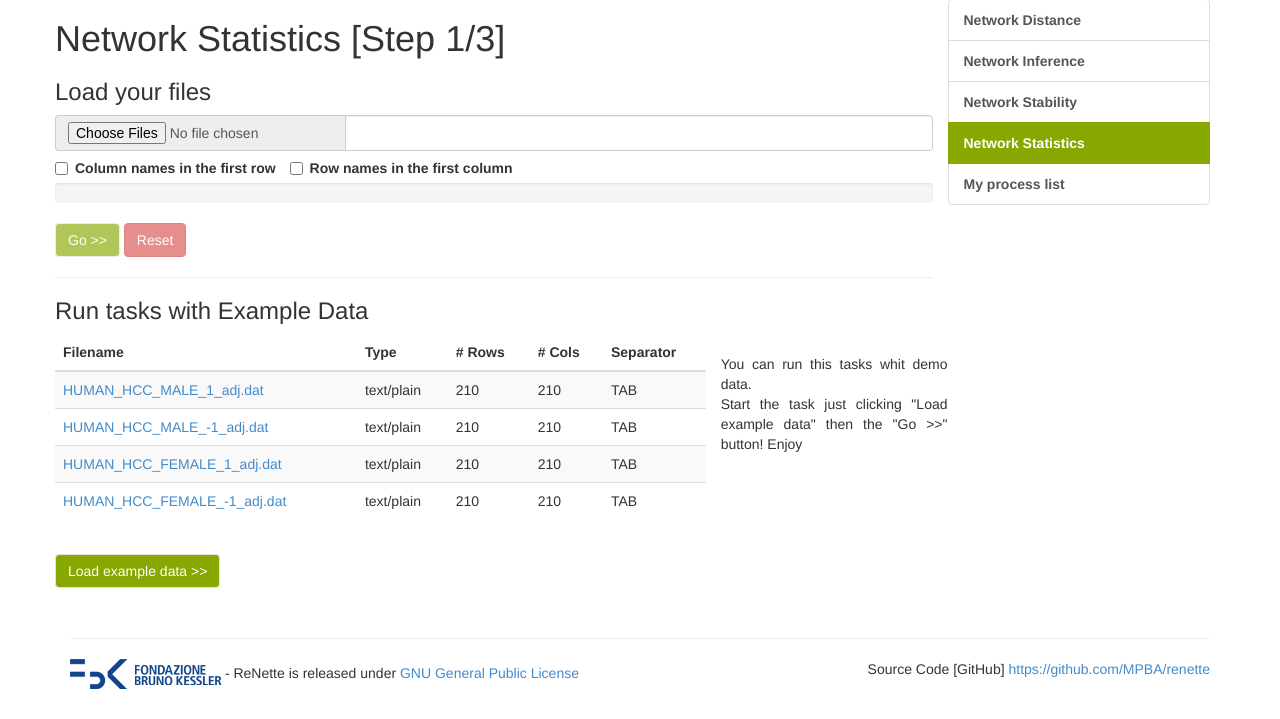
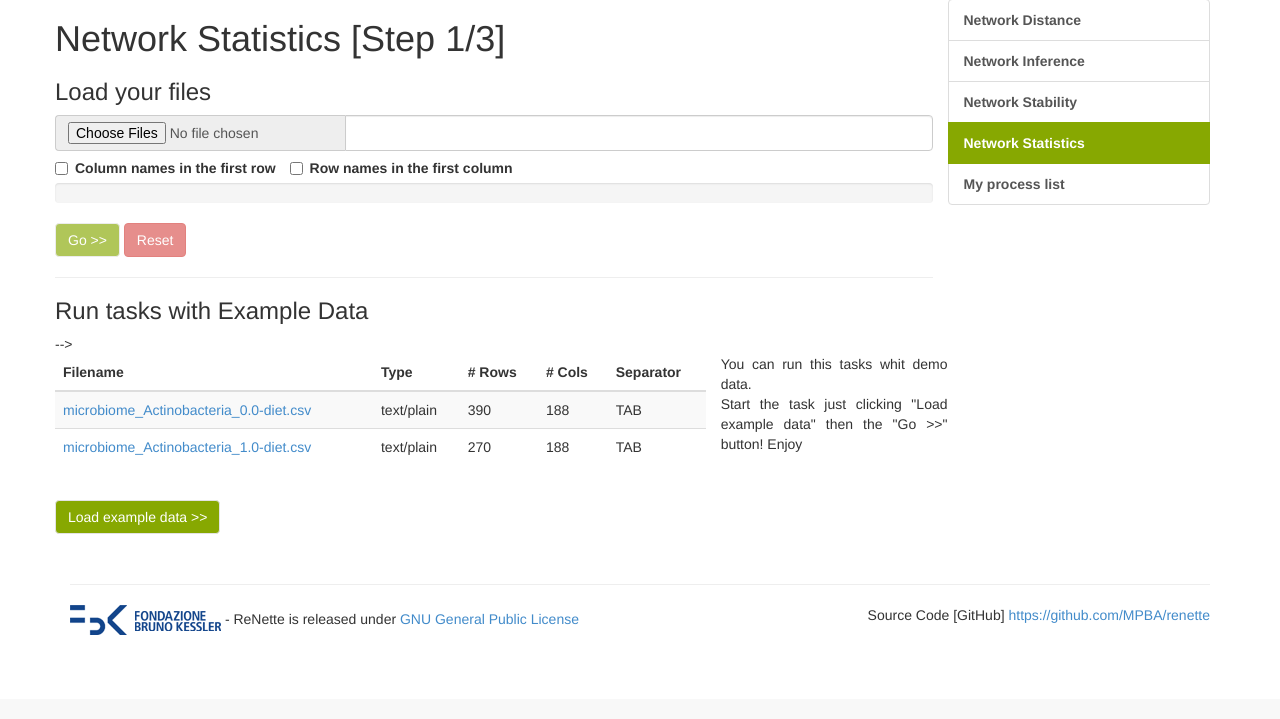
Before and after one commit to MPBA/renette, a Django app: page /engine/network/stats/ in a window 1280 px wide. Shown: the part 101-820 px from the top of the page. After the commit the page ends 736 px from the top, so only its background shows below. Run offline with Django 3.2, Linux system fonts and the light colour scheme; data that the repository does not hold is empty; parts of the project's set-up code (start-up, migrations or seed data) failed here and were passed over.

Commit message:
Added microbiome dataset to network stats

```diff
--- a/engine/templates/engine/network_stats.html
+++ b/engine/templates/engine/network_stats.html
@@ -8,14 +8,19 @@
            $("#load-example").click(function(){
                $("#files").find('p').remove();
                $("#uploaded-files").find('input').remove();
-       $('<p/>').text('HUMAN_HCC_MALE_-1_adj.dat').appendTo('#files');
-               $('<p/>').text('HUMAN_HCC_MALE_1_adj.dat').appendTo('#files');
-       $('<p/>').text('HUMAN_HCC_FEMALE_-1_adj.dat').appendTo('#files');
-               $('<p/>').text('HUMAN_HCC_FEMALE_1_adj.dat').appendTo('#files');
-                $('#uploaded-files').append('<input type="hidden" name="uploaded" value="example/HUMAN_HCC_MALE_-1_adj.dat">');
-       $('#uploaded-files').append('<input type="hidden" name="uploaded" value="example/HUMAN_HCC_MALE_1_adj.dat">');
-       $('#uploaded-files').append('<input type="hidden" name="uploaded" value="example/HUMAN_HCC_FEMALE_-1_adj.dat">');
-                $('#uploaded-files').append('<input type="hidden" name="uploaded" value="example/HUMAN_HCC_FEMALE_1_adj.dat">');
+{#               $('<p/>').text('HUMAN_HCC_MALE_-1_adj.dat').appendTo('#files');#}
+{#               $('<p/>').text('HUMAN_HCC_MALE_1_adj.dat').appendTo('#files');#}
+{#               $('<p/>').text('HUMAN_HCC_FEMALE_-1_adj.dat').appendTo('#files');#}
+{#               $('<p/>').text('HUMAN_HCC_FEMALE_1_adj.dat').appendTo('#files');#}
+{#               $('#uploaded-files').append('<input type="hidden" name="uploaded" value="example/HUMAN_HCC_MALE_-1_adj.dat">');#}
+{#               $('#uploaded-files').append('<input type="hidden" name="uploaded" value="example/HUMAN_HCC_MALE_1_adj.dat">');#}
+{#               $('#uploaded-files').append('<input type="hidden" name="uploaded" value="example/HUMAN_HCC_FEMALE_-1_adj.dat">');#}
+{#               $('#uploaded-files').append('<input type="hidden" name="uploaded" value="example/HUMAN_HCC_FEMALE_1_adj.dat">');#}
+               $('<p/>').text('microbiome_Actinobacteria_0.0-diet.csv').appendTo('#files');
+               $('<p/>').text('microbiome_Actinobacteria_1.0-diet.csv').appendTo('#files');
+               $('#uploaded-files').append('<input type="hidden" name="uploaded" value="example/microbiome_Actinobacteria_0.0-diet.csv">');
+               $('#uploaded-files').append('<input type="hidden" name="uploaded" value="example/microbiome_Actinobacteria_1.0-diet.csv">');
+
                $('input[name=exclude_col_header]').attr('checked', true)
                $('input[name=exclude_row_header]').attr('checked', true)
                $('#progress .progress-bar').css(
@@ -71,63 +76,59 @@
                     <th>Separator</th>
                   </tr>
                 </thead>
-                <tbody><tr>
-                    <td><a href="{% get_media_prefix %}example/HUMAN_HCC_MALE_1_adj.dat">HUMAN_HCC_MALE_1_adj.dat</a></td>
+{#                <tbody><tr>#}
+{#                    <td><a href="{% get_media_prefix %}example/HUMAN_HCC_MALE_1_adj.dat">HUMAN_HCC_MALE_1_adj.dat</a></td>#}
+{#                    <td>text/plain</td>#}
+{#                    <td>210</td>#}
+{#                    <td>210</td>#}
+{#                    <td>#}
+{#                      TAB#}
+{#                    </td>#}
+{#                  </tr>#}
+{#                  <tr>#}
+{#                    <td><a href="{% get_media_prefix %}example/HUMAN_HCC_MALE_-1_adj.dat">HUMAN_HCC_MALE_-1_adj.dat</a></td>#}
+{#                    <td>text/plain</td>#}
+{#                    <td>210</td>#}
+{#                    <td>210</td>#}
+{#                    <td>#}
+{#                      TAB#}
+{#                    </td>#}
+{#                  </tr>#}
+{#		  <tr>#}
+{#                    <td><a href="{% get_media_prefix %}example/HUMAN_HCC_FEMALE_1_adj.dat">HUMAN_HCC_FEMALE_1_adj.dat</a></td>#}
+{#                    <td>text/plain</td>#}
+{#                    <td>210</td>#}
+{#                    <td>210</td>#}
+{#                    <td>#}
+{#                      TAB#}
+{#                    </td>#}
+{#                  </tr>#}
+{#		  <tr>#}
+{#                    <td><a href="{% get_media_prefix %}example/HUMAN_HCC_FEMALE_-1_adj.dat">HUMAN_HCC_FEMALE_-1_adj.dat</a></td>#}
+{#                    <td>text/plain</td>#}
+{#                    <td>210</td>#}
+{#                    <td>210</td>#}
+{#                    <td>#}
+{#                      TAB#}
+{#                    </td>#}
+{#                  </tr>#}
+{#              </tbody>#}
+                <tbody>
+                    <tr>
+                        <td><a href="{% get_media_prefix %}example/microbiome_Actinobacteria_0.0-diet.csv">microbiome_Actinobacteria_0.0-diet.csv</a></td> -->
                         <td>text/plain</td>
-                    <td>210</td>
-                    <td>210</td>
-                    <td>
-                      TAB
-                    </td>
+                        <td>390</td>
+                        <td>188</td>
+                        <td>TAB</td>
                     </tr>
                     <tr>
-                    <td><a href="{% get_media_prefix %}example/HUMAN_HCC_MALE_-1_adj.dat">HUMAN_HCC_MALE_-1_adj.dat</a></td>
+                        <td><a href="{% get_media_prefix %}example/microbiome_Actinobacteria_1.0-diet.csv">microbiome_Actinobacteria_1.0-diet.csv</a></td>
                         <td>text/plain</td>
-                    <td>210</td>
-                    <td>210</td>
-                    <td>
-                      TAB
-                    </td>
-                  </tr>
-		  <tr>
-                    <td><a href="{% get_media_prefix %}example/HUMAN_HCC_FEMALE_1_adj.dat">HUMAN_HCC_FEMALE_1_adj.dat</a></td>
-                    <td>text/plain</td>
-                    <td>210</td>
-                    <td>210</td>
-                    <td>
-                      TAB
-                    </td>
-                  </tr>
-		  <tr>
-                    <td><a href="{% get_media_prefix %}example/HUMAN_HCC_FEMALE_-1_adj.dat">HUMAN_HCC_FEMALE_-1_adj.dat</a></td>
-                    <td>text/plain</td>
-                    <td>210</td>
-                    <td>210</td>
-                    <td>
-                      TAB
-                    </td>
+                        <td>270</td>
+                        <td>188</td>
+                        <td>TAB</td>
                     </tr>
                 </tbody>
-
-              <!--   <tbody><tr> -->
-              <!--       <td><a href="{% get_media_prefix %}example/microbiome_Actinobacteria_0.0-diet_adj.csv">microbiome_Actinobacteria_0.0-diet_adj.csv</a></td> -->
-              <!--       <td>text/plain</td> -->
-              <!--       <td>187</td> -->
-              <!--       <td>187</td> -->
-              <!--       <td> -->
-              <!--         TAB -->
-              <!--       </td> -->
-              <!--     </tr> -->
-              <!--     <tr> -->
-              <!--       <td><a href="{% get_media_prefix %}example/microbiome_Actinobacteria_1.0-diet_adj.csv">microbiome_Actinobacteria_1.0-diet_adj.csv</a></td> -->
-              <!--       <td>text/plain</td> -->
-              <!--       <td>187</td> -->
-              <!--       <td>187</td> -->
-              <!--       <td> -->
-              <!--         TAB -->
-              <!--       </td> -->
-              <!--     </tr> -->
-              <!-- </tbody> -->
 	      </table>
             </div>
             <div class="col-sm-offset-6">
```
Lines whose indentation alone changed are shown as unchanged.
